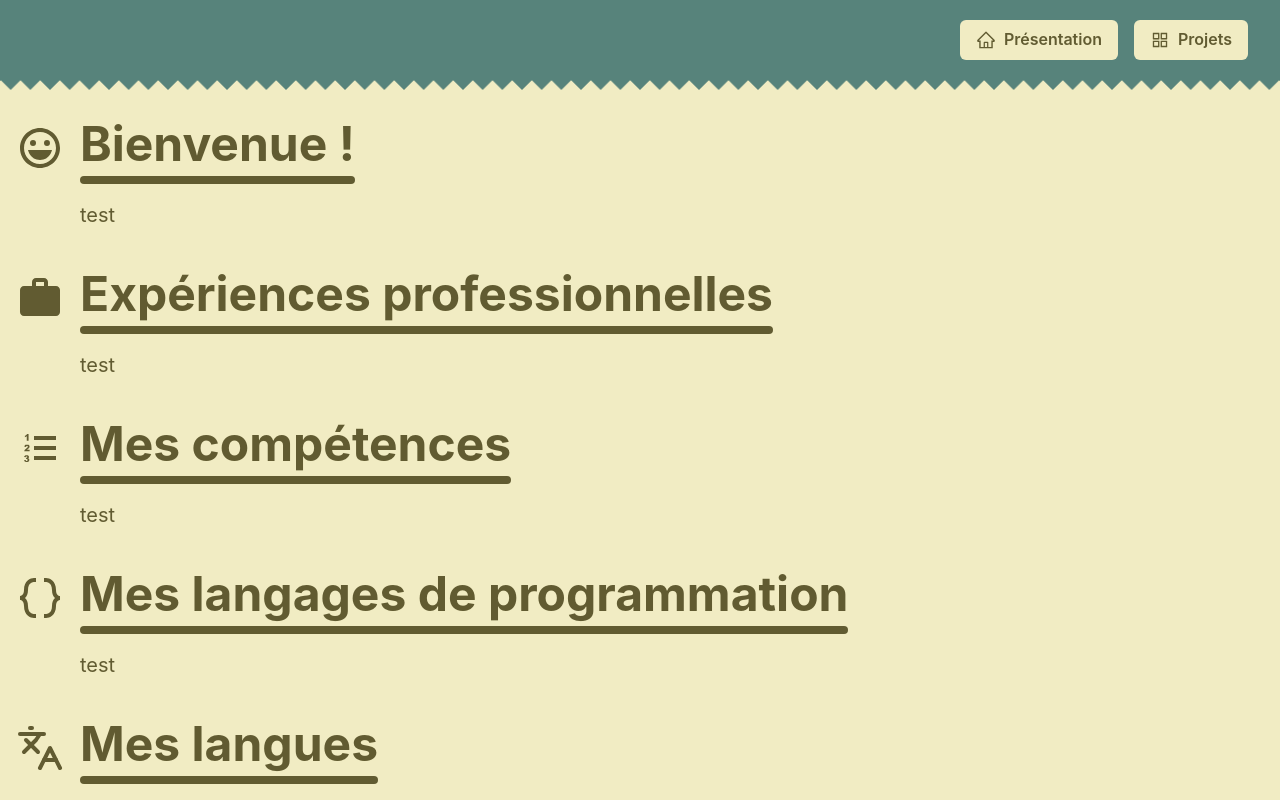
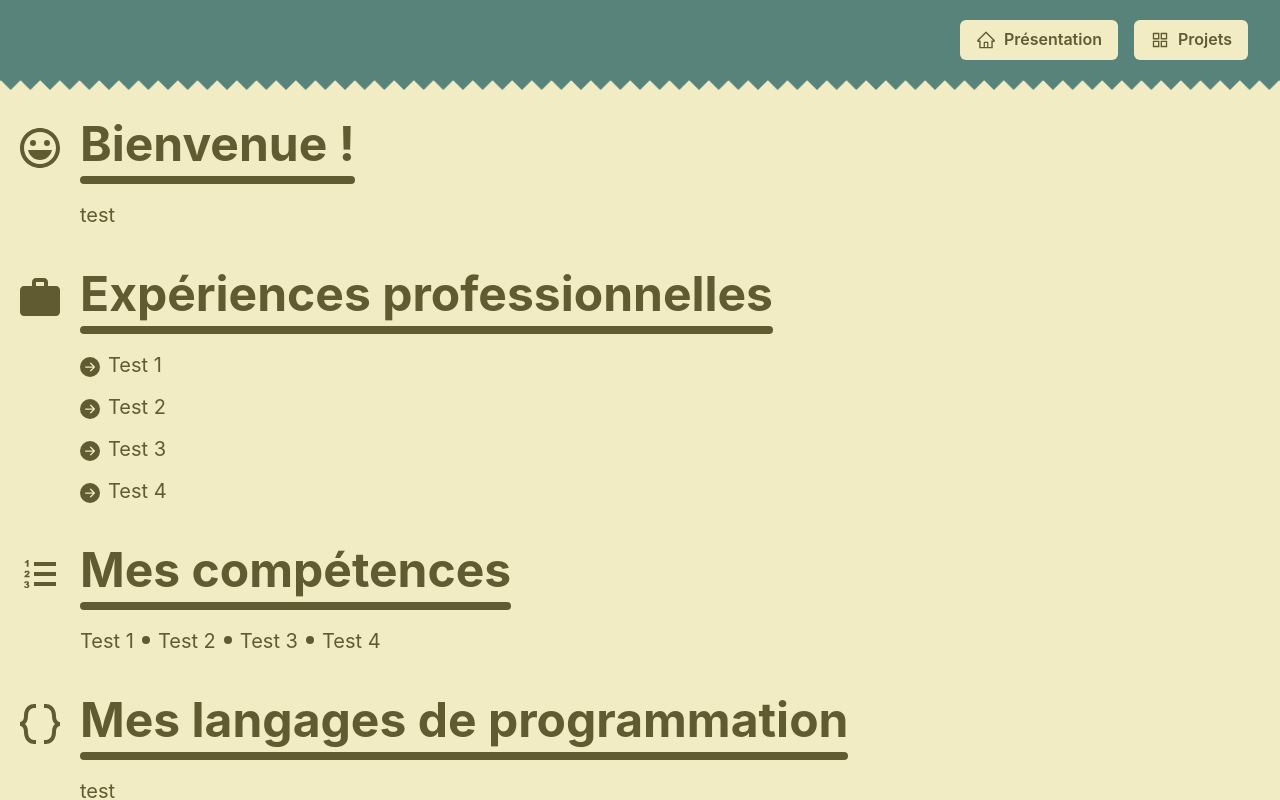
Before and after one commit to DeerisLeGris/Portfolio-V2, a React (Create React App) app in the folder portfolio/: page / in a window 1280 px wide. Shown: the top 800 px of the page. Built offline with nearby package versions, Linux system fonts and the light colour scheme.

Commit message:
SectionList and SectionBody added

```diff
--- a/portfolio/src/components/presentation/PresentationPage.tsx
+++ b/portfolio/src/components/presentation/PresentationPage.tsx
@@ -5,11 +5,17 @@ import { BiHappyAlt, BiListOl, BiCodeCurly, BiSolidGraduation } from "react-icon
 import { MdWork } from "react-icons/md";
 import { LuLanguages } from "react-icons/lu";
 
-import SectionTitle from "../utils/SectionTitle";
-import Section from "../utils/Section";
-import SectionText from "../utils/SectionText";
+import SectionTitle from "../utils/section/SectionTitle";
+import Section from "../utils/section/Section";
+import SectionText from "../utils/section/SectionText";
+import SectionList from "../utils/section/SectionList";
+import SectionBody from "../utils/section/SectionBody";
 
 const PresentationPage = () => {
+  const liste = [
+    "Test 1", "Test 2", "Test 3", "Test 4"
+  ];
+
   return (
     <Stack
       gap="8"
@@ -19,9 +25,11 @@ const PresentationPage = () => {
           icon={BiHappyAlt}
           title="Bienvenue !"
         />
+        <SectionBody>
           <SectionText>
             test
           </SectionText>
+        </SectionBody>
       </Section>
 
       <Section>
@@ -29,9 +37,9 @@ const PresentationPage = () => {
           icon={MdWork}
           title="Expériences professionnelles"
         />
-        <SectionText>
-          test
-        </SectionText>
+        <SectionBody>
+          <SectionList items={liste} />
+        </SectionBody>
       </Section>
 
       <Section>
@@ -39,9 +47,9 @@ const PresentationPage = () => {
           icon={BiListOl}
           title="Mes compétences"
         />
-        <SectionText>
-          test
-        </SectionText>
+        <SectionBody>
+          <SectionList items={liste} direction="horizontal" />
+        </SectionBody>
       </Section>
 
       <Section>
@@ -49,9 +57,11 @@ const PresentationPage = () => {
           icon={BiCodeCurly}
           title="Mes langages de programmation"
         />
+        <SectionBody>
           <SectionText>
             test
           </SectionText>
+        </SectionBody>
       </Section>
 
       <Section>
@@ -59,9 +69,11 @@ const PresentationPage = () => {
           icon={LuLanguages}
           title="Mes langues"
         />
+        <SectionBody>
           <SectionText>
             test
           </SectionText>
+        </SectionBody>
       </Section>
 
       <Section>
@@ -69,9 +81,11 @@ const PresentationPage = () => {
           icon={BiSolidGraduation}
           title="Mes formations"
         />
+        <SectionBody>
           <SectionText>
             test
           </SectionText>
+        </SectionBody>
       </Section>
 
     </Stack>
--- a/portfolio/src/components/utils/layout/Header.tsx
+++ b/portfolio/src/components/utils/layout/Header.tsx
@@ -57,6 +57,7 @@ const Header = ({
       <HStack gap="4">
         {links.map(({link, name, icon}) => (
           <Button
+            key={link}
             as={Link}
             to={link}
             leftIcon={<Icon as={icon} w="5" h="5"/>}
--- /dev/null
+++ b/portfolio/src/components/utils/section/SectionBody.tsx
@@ -0,0 +1,16 @@
+import React from "react";
+
+import { Box, BoxProps } from "@chakra-ui/react";
+
+const SectionBody = ({
+  ...props
+} : BoxProps) => {
+  return (
+    <Box
+      pl="16"
+      {...props}
+    />
+  )
+};
+
+export default React.memo(SectionBody);
--- /dev/null
+++ b/portfolio/src/components/utils/section/SectionList.tsx
@@ -0,0 +1,58 @@
+import React from "react";
+
+import { HStack, Icon, List, ListIcon, ListItem, ListProps, Text } from "@chakra-ui/react";
+import { BsFillArrowRightCircleFill, BsFillCircleFill } from "react-icons/bs";
+
+type SectionListProps = {
+  items: string[];
+  direction?: "horizontal" | "vertical";
+} & ListProps;
+
+const SectionList = ({
+  items,
+  direction = "vertical",
+  ...props
+} : SectionListProps) => {
+  if (direction === "horizontal") {
+    return (
+      <HStack>
+        {items.map((item, index) => (
+          <Text
+            key={index}
+            color="tertiary"
+            fontSize="xl"
+          >
+            {item}
+            {index !== (items.length - 1) && (
+              <Icon
+                as={BsFillCircleFill}
+                ml="2"
+                mb="1"
+                h="2"
+                w="2"
+              />
+            )}
+          </Text>
+        ))}
+      </HStack>
+    )
+  }
+
+  return (
+    <List
+      color="tertiary"
+      fontSize="xl"
+      spacing="3"
+      {...props}
+    >
+      {items.map((item, index) => (
+        <ListItem key={index}>
+          <ListIcon as={BsFillArrowRightCircleFill} />
+          {item}
+        </ListItem>
+      ))}
+    </List>
+  )
+};
+
+export default React.memo(SectionList);
--- a/portfolio/src/components/utils/SectionText.tsx
+++ b/portfolio/src/components/utils/section/SectionText.tsx
@@ -9,7 +9,6 @@ const SectionText = ({
     <Text
       color="tertiary"
       fontSize="xl"
-      ml="16"
       {...props}
     />
   )
```
Also changed, not shown: portfolio/src/components/utils/section/Section.tsx (renamed from portfolio/src/components/utils/Section.tsx), portfolio/src/components/utils/section/SectionTitle.tsx (renamed from portfolio/src/components/utils/SectionTitle.tsx). Lines whose indentation alone changed are shown as unchanged.
